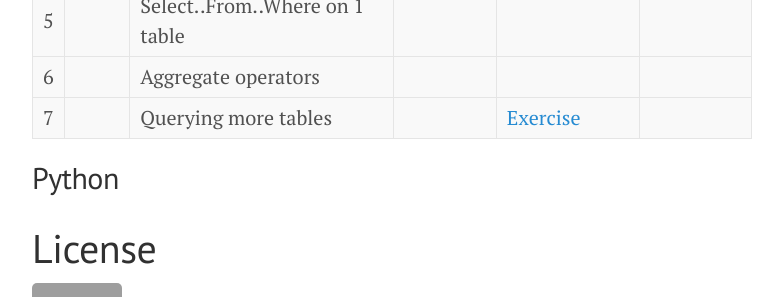
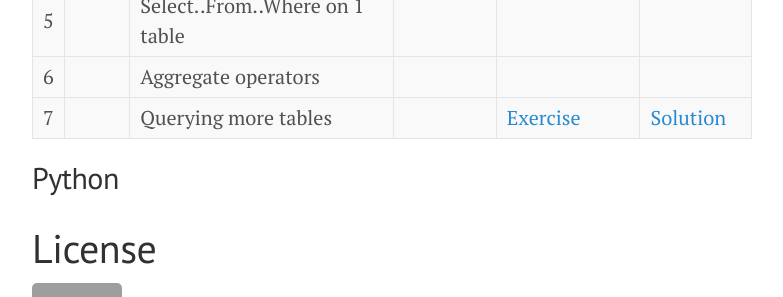
Before and after one commit to gdv/foundationsCS, a Jekyll site: the page built from docs/index.md, in a window 1280 px wide. Shown: the part 428-725 px from the top of the page, without its empty margins (248-1031 px from the left). Built offline with Jekyll 4.4.1, drawn with Linux system fonts in a browser that asks for light colours; grey boxes are pictures that could not be loaded.

Commit message:
longer lines

```diff
--- a/docs/index.md
+++ b/docs/index.md
@@ -20,7 +20,7 @@ title: Foundations of Computer Science
 | --- | ----- | -------------------------------------- | ---------- | ------------- | --------- |
 | 6   |       |Aggregate operators                     |            |               |           |
 | --- | ----- | -------------------------------------- | ---------- | ------------- | --------- |
-| 7   |       |Querying more tables                    |            | [Exercise](sql-03-join-1)         |           |
+| 7   |       |Querying more tables                    |            | [Exercise](sql-03-join-1)  | [Solution](https://github.com/gdv/foundationsCS/blob/master/03-join-1.sql)          |
 | --- | ----- | -------------------------------------- | ---------- | ------------- | --------- |
 
 ## Python
```
